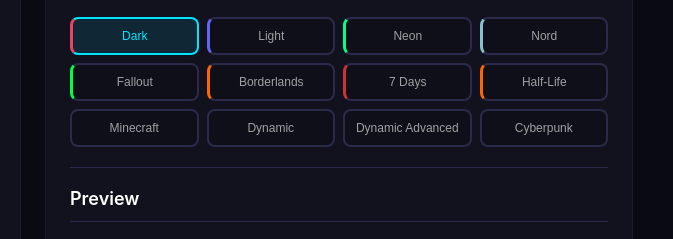
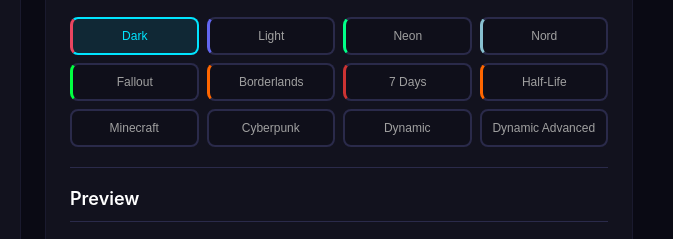
Before and after one commit to Cyberbeast93/CyberMediaWidget, a website: page settings.html in a window 1280 px wide. Shown: the part 249-488 px from the top of the page, 607-1280 px from the left. Drawn offline with Linux system fonts and the light colour scheme; no server answers.

Commit message:
Reorder themes: move Cyberpunk before Dynamic options

```diff
--- a/js/themes.js
+++ b/js/themes.js
@@ -1,6 +1,6 @@
 const THEMES = [
     'dark', 'light', 'neon', 'nord',
-    'fallout', 'borderlands', '7days', 'halflife', 'minecraft', 'dynamic', 'dynamic-advanced', 'cyberpunk'
+    'fallout', 'borderlands', '7days', 'halflife', 'minecraft', 'cyberpunk', 'dynamic', 'dynamic-advanced'
 ];
 
 const ThemeManager = {
--- a/settings.html
+++ b/settings.html
@@ -73,9 +73,9 @@
                     <button class="theme-btn" data-theme="7days">7 Days</button>
                     <button class="theme-btn" data-theme="halflife">Half-Life</button>
                     <button class="theme-btn" data-theme="minecraft">Minecraft</button>
+                    <button class="theme-btn" data-theme="cyberpunk">Cyberpunk</button>
                     <button class="theme-btn" data-theme="dynamic">Dynamic</button>
                     <button class="theme-btn" data-theme="dynamic-advanced">Dynamic Advanced</button>
-                    <button class="theme-btn" data-theme="cyberpunk">Cyberpunk</button>
                 </div>
 
                 <h2 class="preview-heading">Preview</h2>
```
